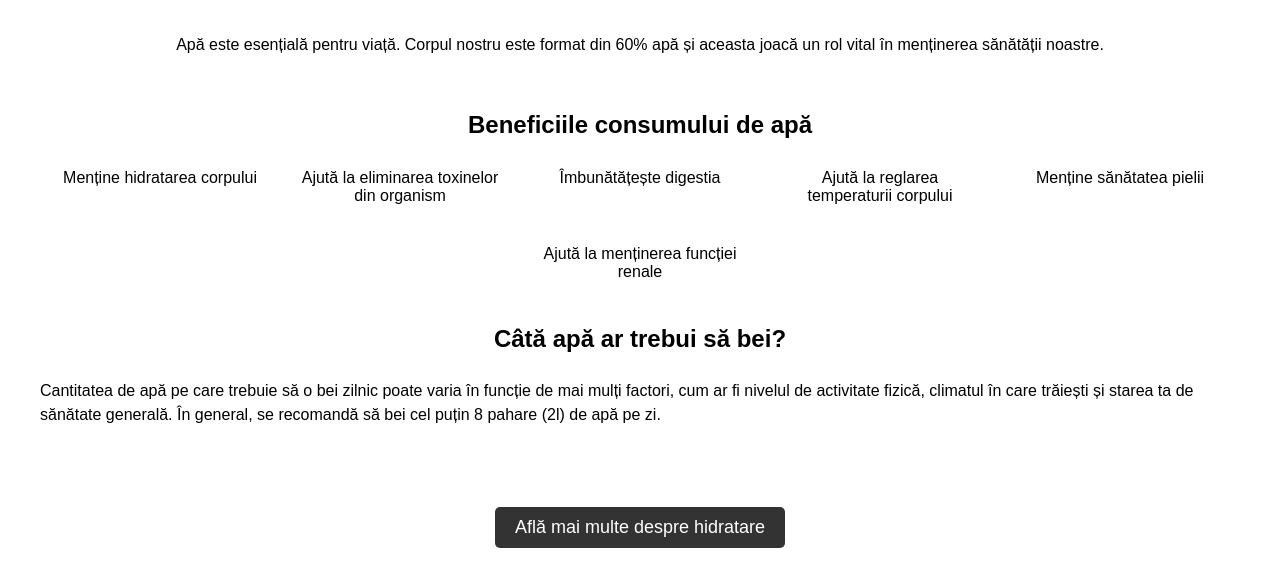
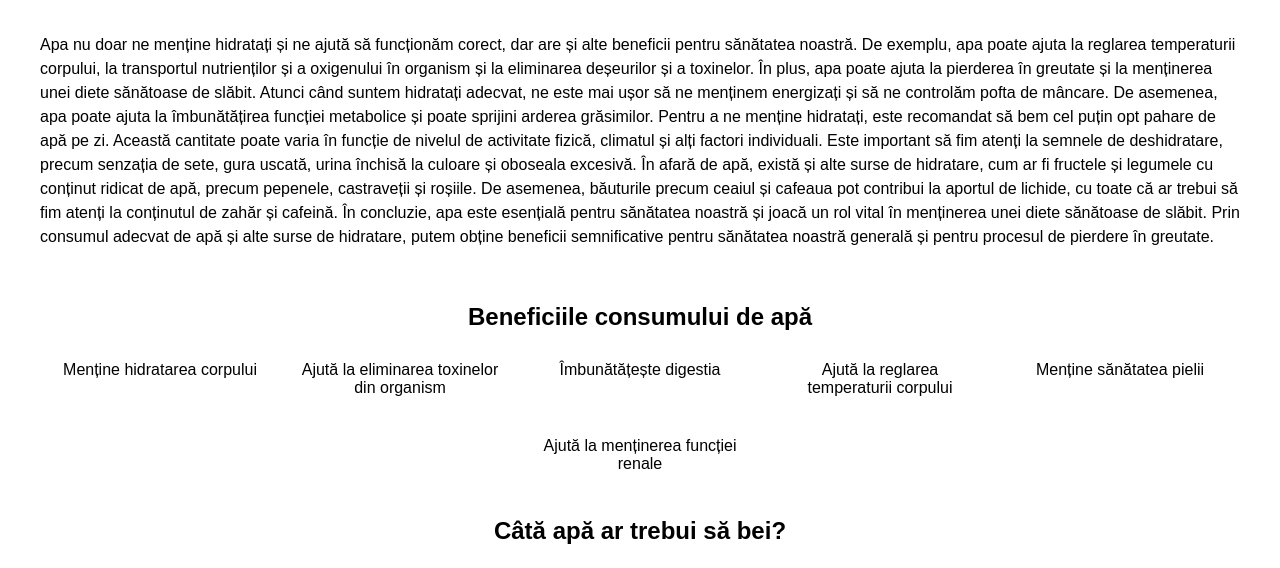
Before and after one commit to Adryan999/cumsaslabesti.github.io, a plain HTML site: page apa.html in a window 1280 px wide. Shown: the part 225-793 px from the top of the page. Drawn offline with Linux system fonts and the light colour scheme.

Commit message:
Changed content

```diff
--- a/apa.html
+++ b/apa.html
@@ -20,7 +20,15 @@
   <main>
     <section class="content">
       <h2>De ce să bei apă?</h2>
-      <p>Apă este esențială pentru viață. Corpul nostru este format din 60% apă și aceasta joacă un rol vital în menținerea sănătății noastre.</p>
+      <p>Apa nu doar ne menține hidratați și ne ajută să funcționăm corect, dar are și alte beneficii pentru sănătatea noastră. De exemplu, apa poate ajuta la reglarea temperaturii corpului, la transportul nutrienților și a oxigenului în organism și la eliminarea deșeurilor și a toxinelor.
+
+        În plus, apa poate ajuta la pierderea în greutate și la menținerea unei diete sănătoase de slăbit. Atunci când suntem hidratați adecvat, ne este mai ușor să ne menținem energizați și să ne controlăm pofta de mâncare. De asemenea, apa poate ajuta la îmbunătățirea funcției metabolice și poate sprijini arderea grăsimilor.
+
+        Pentru a ne menține hidratați, este recomandat să bem cel puțin opt pahare de apă pe zi. Această cantitate poate varia în funcție de nivelul de activitate fizică, climatul și alți factori individuali. Este important să fim atenți la semnele de deshidratare, precum senzația de sete, gura uscată, urina închisă la culoare și oboseala excesivă.
+
+        În afară de apă, există și alte surse de hidratare, cum ar fi fructele și legumele cu conținut ridicat de apă, precum pepenele, castraveții și roșiile. De asemenea, băuturile precum ceaiul și cafeaua pot contribui la aportul de lichide, cu toate că ar trebui să fim atenți la conținutul de zahăr și cafeină.
+
+        În concluzie, apa este esențială pentru sănătatea noastră și joacă un rol vital în menținerea unei diete sănătoase de slăbit. Prin consumul adecvat de apă și alte surse de hidratare, putem obține beneficii semnificative pentru sănătatea noastră generală și pentru procesul de pierdere în greutate.</p>
       <h3>Beneficiile consumului de apă</h3>
       <ul>
         <li>Menține hidratarea corpului</li>
```
